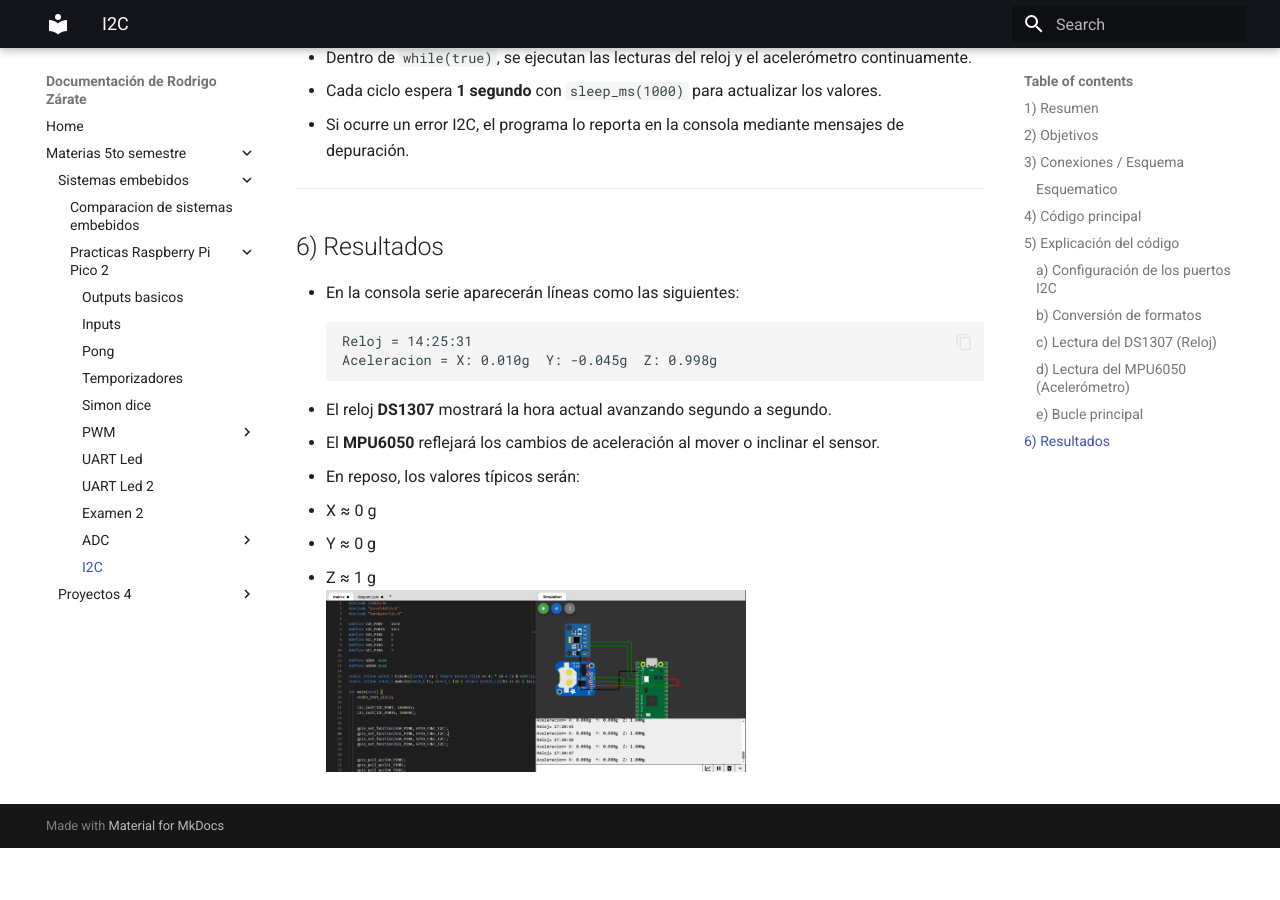
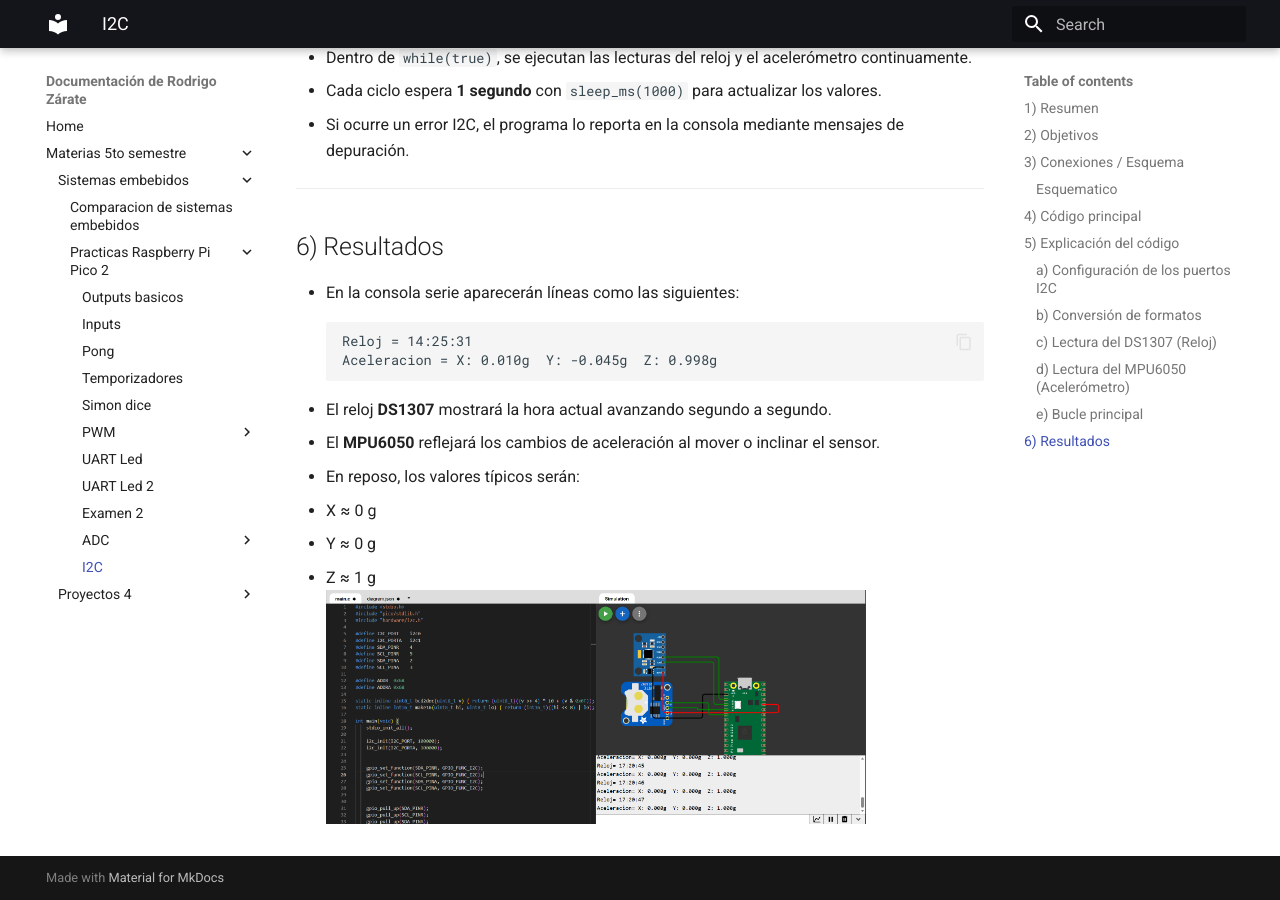
Before and after one commit to ZAFK28/PortafolioZarate, an MkDocs documentation site: the page built from docs/Comunicacion_I2C.md, in a window 1280 px wide and 900 px high, scrolled down 5359 px. Built offline with MkDocs 1.6.1 and Material for MkDocs 9.7.7, drawn with Linux system fonts in a browser that asks for light colours; before the commit the page ends 6207 px from its top, so only the background shows below that.

Commit message:
Actualizacion

```diff
--- a/docs/Comunicacion_I2C.md
+++ b/docs/Comunicacion_I2C.md
@@ -214,4 +214,4 @@ int main(void) {
   - X ≈ 0 g
   - Y ≈ 0 g
   - Z ≈ 1 g
-<img src="../recursos/imgs/SimI2C.png" alt="Diagrama del sistema" width="420">
+<img src="../recursos/imgs/SimI2C.png" alt="Diagrama del sistema" width="540">
```
